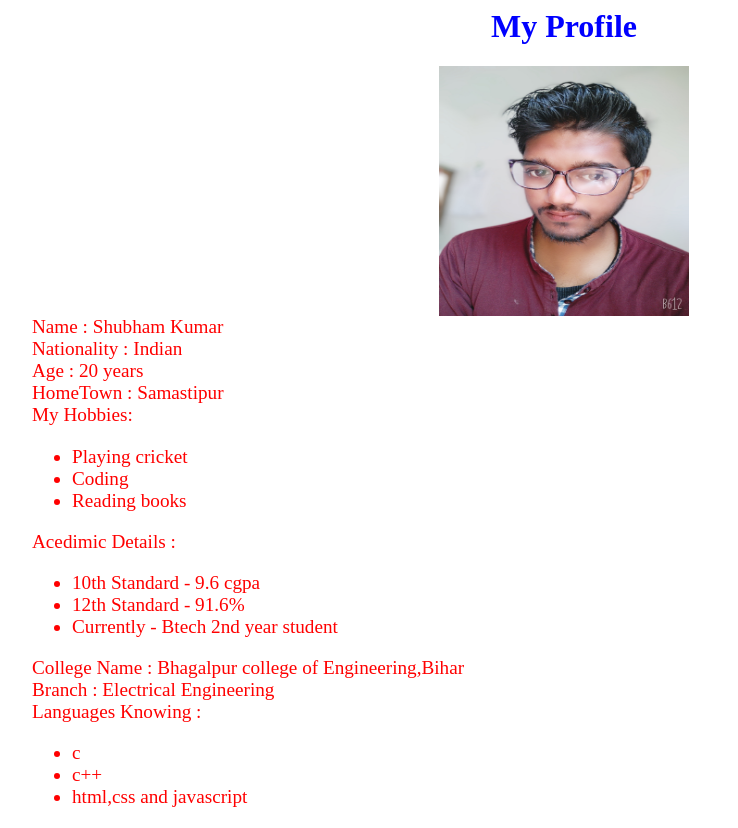
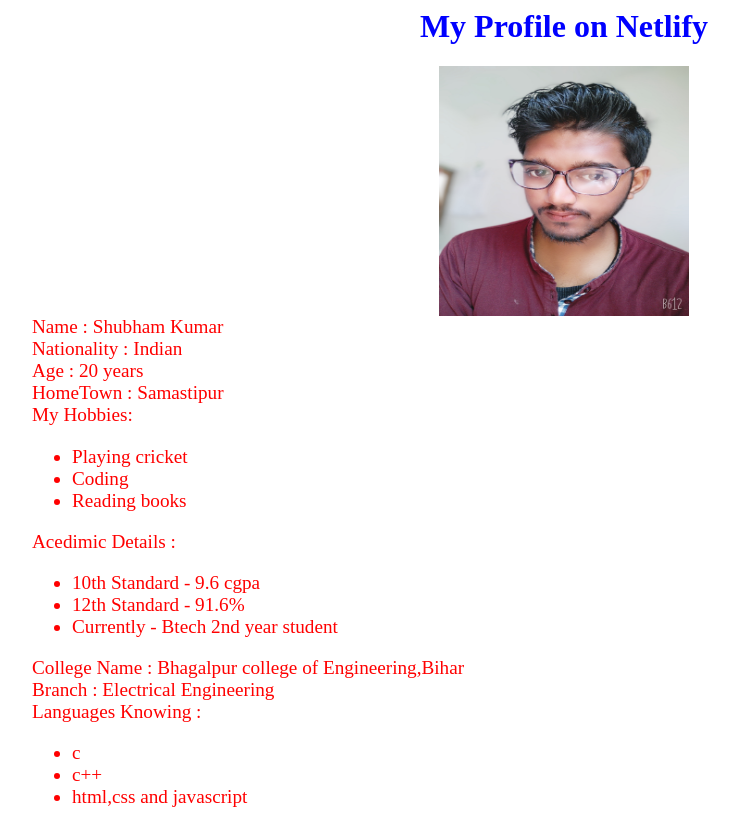
Before and after one commit to ShubhamSingh1983/KUMAR, a plain HTML site: page index.html in a window 1280 px wide. Shown: the whole page, without its empty margins (76-814 px from the left). Drawn offline with Linux system fonts and the light colour scheme.

Commit message:
change header

```diff
--- a/index.html
+++ b/index.html
@@ -26,7 +26,7 @@
 
 	</head>
 	<body>
-		<h1 class="heading"> My Profile </h1>
+		<h1 class="heading"> My Profile on Netlify </h1>
 		<div class="image">
 		<img src="hello.jpg" height="250" width="250" />
      </div>
```
